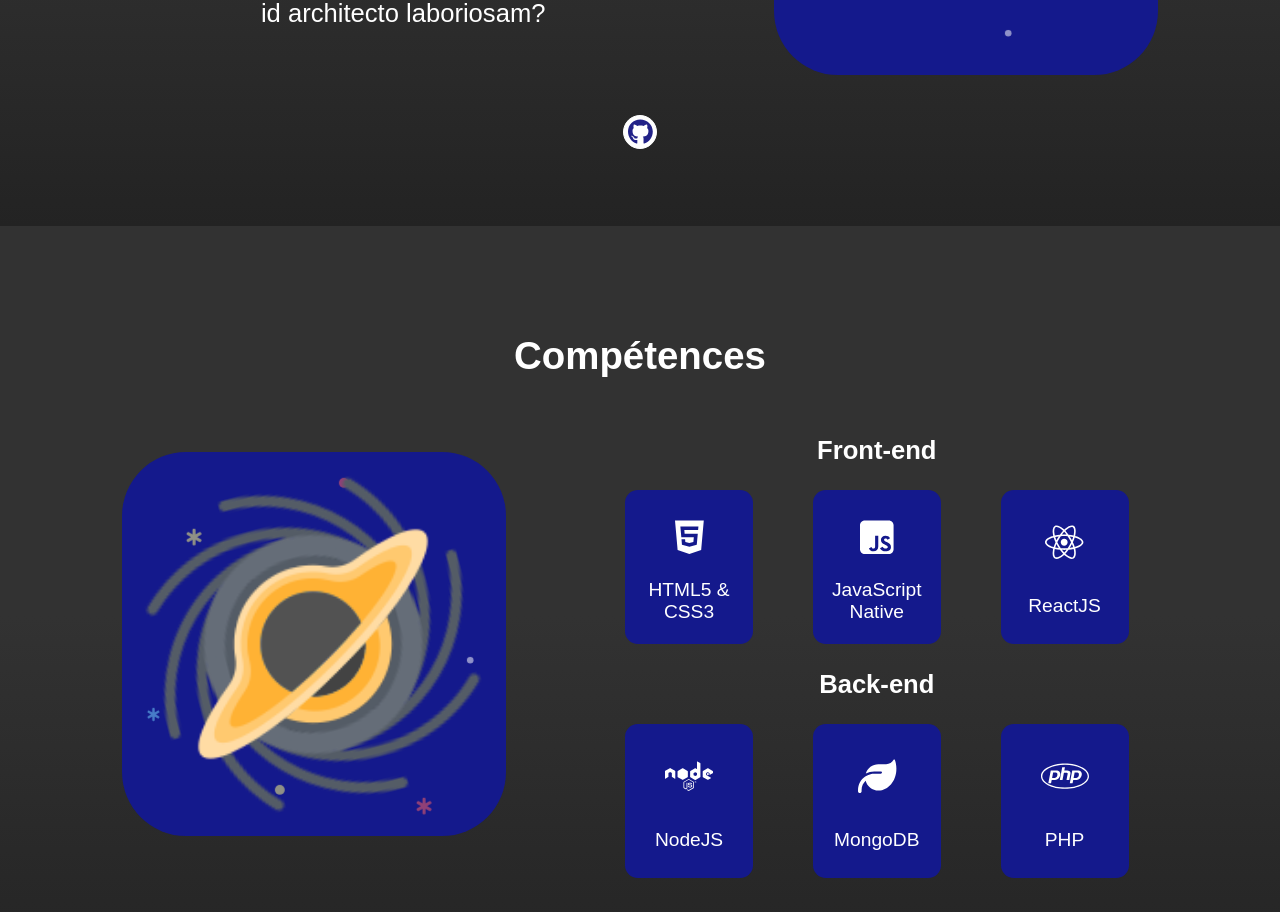
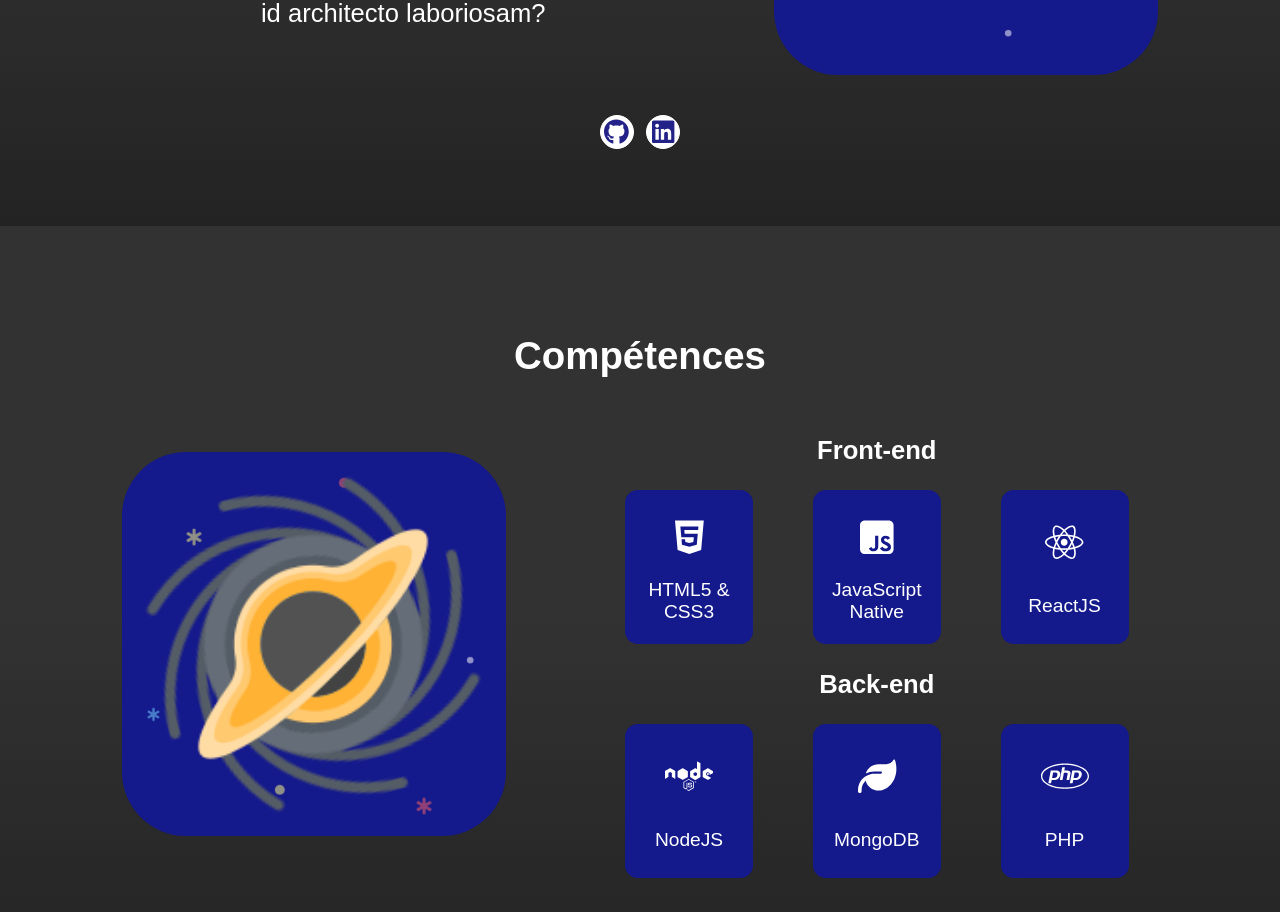
Before and after one commit to AeRyZe/dev_portfolio, a React (Create React App) app: page / in a window 1280 px wide. Shown: the part 1108-2020 px from the top of the page. Built offline with nearby package versions, Linux system fonts and the light colour scheme; a web font is replaced by a local one.

Commit message:
feat(about): linkedin extralink added

```diff
--- a/src/components/about/about.css
+++ b/src/components/about/about.css
@@ -26,3 +26,8 @@
     font-size: 2vw;
     color: white;
 }
+
+#about-links-container {
+    display: flex;
+    gap: 1vw;
+}
--- a/src/components/about/about.jsx
+++ b/src/components/about/about.jsx
@@ -4,7 +4,7 @@ import AOS from 'aos'
 import 'aos/dist/aos.css'
 import UiSquare from '../ui-square/ui-square'
 import SocialLink from '../social-link/social-link'
-import { faGithub } from '@fortawesome/free-brands-svg-icons'
+import { faGithub, faLinkedin } from '@fortawesome/free-brands-svg-icons'
 
 function About() {
     useEffect(() => {
@@ -21,7 +21,10 @@ function About() {
                 </p>
                 <UiSquare id='1' anim='fade-left' anchor='#about-container' delay='400' />
             </div>
-            <SocialLink icon={faGithub} link='https://github.com/AeRyZe' anim='fade-up' anchor='#about-container' delay='600' />
+            <div id='about-links-container'>
+                <SocialLink icon={faGithub} link='https://github.com/AeRyZe' anim='fade-up' anchor='#about-container' delay='600' />
+                <SocialLink icon={faLinkedin} link='https://www.linkedin.com/in/laurent-pardo-4675ba246/' anim='fade-up' anchor='#about-container' delay='600' />
+            </div>
         </div>
     )
 }
```
